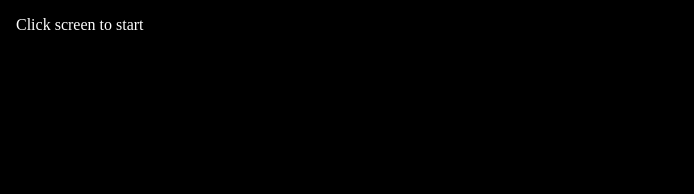
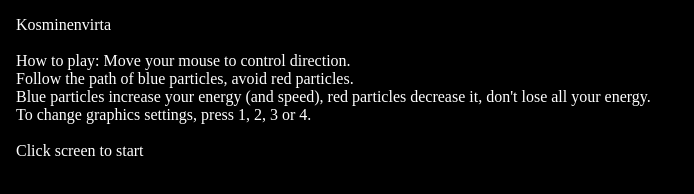
Before and after one commit to kostik1337/js13k-2021-space, a website built with webpack: page dist/index.html in a window 1280 px wide. Shown: the whole page, without its empty margins (0-694 px from the left). Built offline with nearby package versions, Linux system fonts and the light colour scheme.

Commit message:
upd index.html

```diff
--- a/dist/index.html
+++ b/dist/index.html
@@ -25,7 +25,14 @@
             }
         </style>
     <body>
-        <div id="hello">Click screen to start</div>
+        <div id="hello">
+            Kosminenvirta
+            <br/><br/>How to play: Move your mouse to control direction.
+            <br/>Follow the path of blue particles, avoid red particles.
+            <br/>Blue particles increase your energy (and speed), red particles decrease it, don't lose all your energy.
+            <br/>To change graphics settings, press 1, 2, 3 or 4.
+            <br/><br/>Click screen to start
+        </div>
         <canvas id="canvasgl" width="1280" height="700"></canvas>
         <canvas id="canvas2d" width="1280" height="700"></canvas>
         <div id="debug_div"></div>
```
